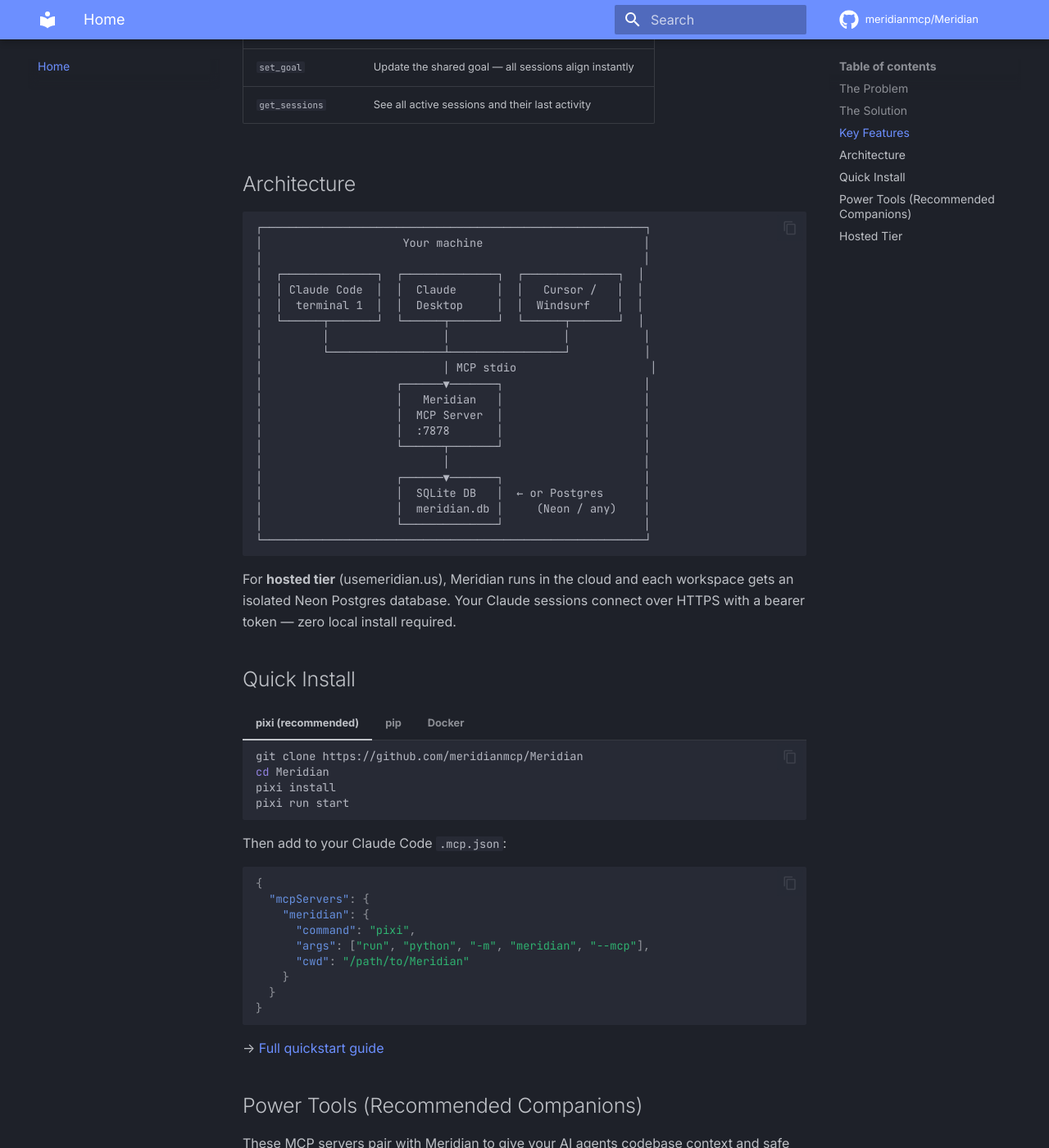
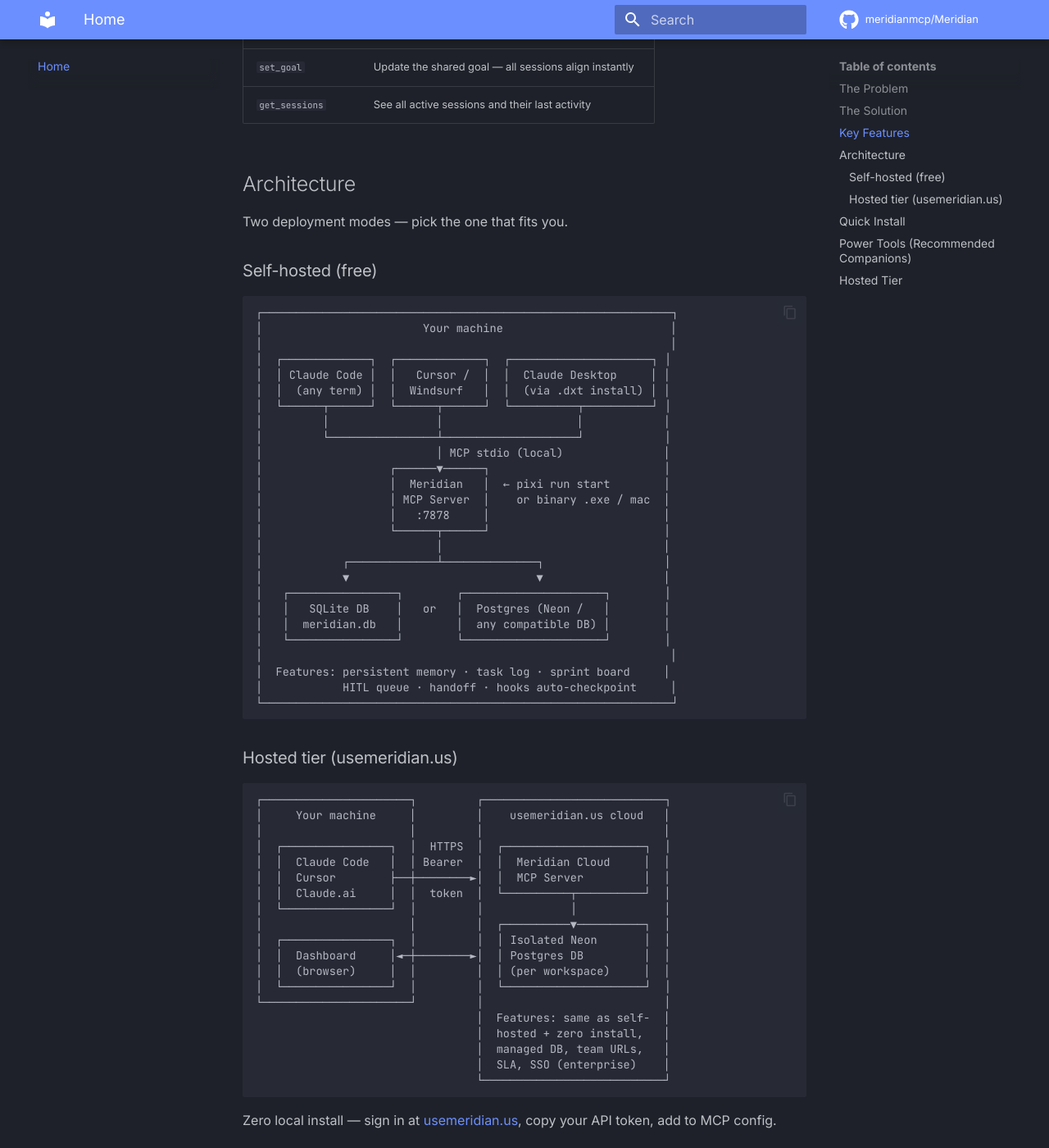
Before and after one commit to meridianmcp/Meridian, an MkDocs documentation site: the page built from docs/index.md, in a window 1280 px wide and 1400 px high, scrolled down 1378 px. Shown: the whole window at 82% size. Built offline with MkDocs 1.6.1 and Material for MkDocs 9.7.7, drawn with Linux system fonts in a browser that asks for light colours; comment, search, counter and statistics services are not loaded.

Commit message:
feat: docs diagrams, north-star CSS flash fix, Neon pool config verified
97bfb153 — autosizeGoalField: 'auto' instead of '0px' to prevent collapse flash;
  north star textarea gets overflow-y:hidden + min-height:0 inline
b49670d3 — docs/index.md: replace single arch diagram with two clean ASCII diagrams:
  'Self-hosted (free)' and 'Hosted tier (usemeridian.us)' with all 6 key features shown

Also verified as already done (no code change needed):
- e7621879: category already free-text (DB constraint dropped in _migrate_decisions_free_category)
- 87d7a2ba+e36ce1af: list_hitl_requests + list_sessions already in _MCP_TOOLS_LIST + handlers
- 3b03b2f1: send_waitlist_confirmation_email already wired in POST /waitlist
- 48370379: _publish_task/_publish_project_event already called after all DB writes
- e2efb3ae: pg_adapter max_lifetime=240, max_idle=60, reconnect_timeout=30 already correct

558 tests passing.

Co-Authored-By: Claude Sonnet 4.6 <noreply@anthropic.com>

````diff
--- a/docs/index.md
+++ b/docs/index.md
@@ -41,31 +41,64 @@ When the context window fills up, you can generate a handoff and start fresh. Th
 
 ## Architecture
 
+Two deployment modes — pick the one that fits you.
+
+### Self-hosted (free)
+
 ```
-┌─────────────────────────────────────────────────────────┐
-│                     Your machine                        │
-│                                                         │
-│  ┌──────────────┐  ┌──────────────┐  ┌──────────────┐  │
-│  │ Claude Code  │  │  Claude      │  │   Cursor /   │  │
-│  │  terminal 1  │  │  Desktop     │  │  Windsurf    │  │
-│  └──────┬───────┘  └──────┬───────┘  └──────┬───────┘  │
-│         │                 │                 │           │
-│         └─────────────────┴─────────────────┘           │
-│                           │ MCP stdio                    │
-│                    ┌──────▼───────┐                     │
-│                    │   Meridian   │                     │
-│                    │  MCP Server  │                     │
-│                    │  :7878       │                     │
-│                    └──────┬───────┘                     │
-│                           │                             │
-│                    ┌──────▼───────┐                     │
-│                    │  SQLite DB   │  ← or Postgres      │
-│                    │  meridian.db │     (Neon / any)    │
-│                    └──────────────┘                     │
-└─────────────────────────────────────────────────────────┘
+┌─────────────────────────────────────────────────────────────┐
+│                        Your machine                         │
+│                                                             │
+│  ┌─────────────┐  ┌─────────────┐  ┌─────────────────────┐ │
+│  │ Claude Code │  │   Cursor /  │  │  Claude Desktop     │ │
+│  │  (any term) │  │  Windsurf   │  │  (via .dxt install) │ │
+│  └──────┬──────┘  └──────┬──────┘  └──────────┬──────────┘ │
+│         │                │                    │            │
+│         └────────────────┴────────────────────┘            │
+│                          │ MCP stdio (local)               │
+│                   ┌──────▼──────┐                          │
+│                   │  Meridian   │  ← pixi run start        │
+│                   │ MCP Server  │    or binary .exe / mac  │
+│                   │   :7878     │                          │
+│                   └──────┬──────┘                          │
+│                          │                                 │
+│            ┌─────────────┴──────────────┐                  │
+│            ▼                            ▼                  │
+│   ┌────────────────┐        ┌─────────────────────┐        │
+│   │   SQLite DB    │   or   │  Postgres (Neon /   │        │
+│   │  meridian.db   │        │  any compatible DB) │        │
+│   └────────────────┘        └─────────────────────┘        │
+│                                                             │
+│  Features: persistent memory · task log · sprint board     │
+│            HITL queue · handoff · hooks auto-checkpoint     │
+└─────────────────────────────────────────────────────────────┘
 ```
 
-For **hosted tier** (usemeridian.us), Meridian runs in the cloud and each workspace gets an isolated Neon Postgres database. Your Claude sessions connect over HTTPS with a bearer token — zero local install required.
+### Hosted tier (usemeridian.us)
+
+```
+┌──────────────────────┐         ┌───────────────────────────┐
+│     Your machine     │         │    usemeridian.us cloud   │
+│                      │         │                           │
+│  ┌────────────────┐  │  HTTPS  │  ┌─────────────────────┐  │
+│  │  Claude Code   │  │ Bearer  │  │  Meridian Cloud     │  │
+│  │  Cursor        ├──┼────────►│  │  MCP Server         │  │
+│  │  Claude.ai     │  │  token  │  └──────────┬──────────┘  │
+│  └────────────────┘  │         │             │             │
+│                      │         │  ┌──────────▼──────────┐  │
+│  ┌────────────────┐  │         │  │ Isolated Neon       │  │
+│  │  Dashboard     │◄─┼────────►│  │ Postgres DB         │  │
+│  │  (browser)     │  │         │  │ (per workspace)     │  │
+│  └────────────────┘  │         │  └─────────────────────┘  │
+└──────────────────────┘         │                           │
+                                 │  Features: same as self-  │
+                                 │  hosted + zero install,   │
+                                 │  managed DB, team URLs,   │
+                                 │  SLA, SSO (enterprise)    │
+                                 └───────────────────────────┘
+```
+
+Zero local install — sign in at [usemeridian.us](https://usemeridian.us), copy your API token, add to MCP config.
 
 ## Quick Install
 
````
Also changed, not shown: meridian/static/dashboard.js.
